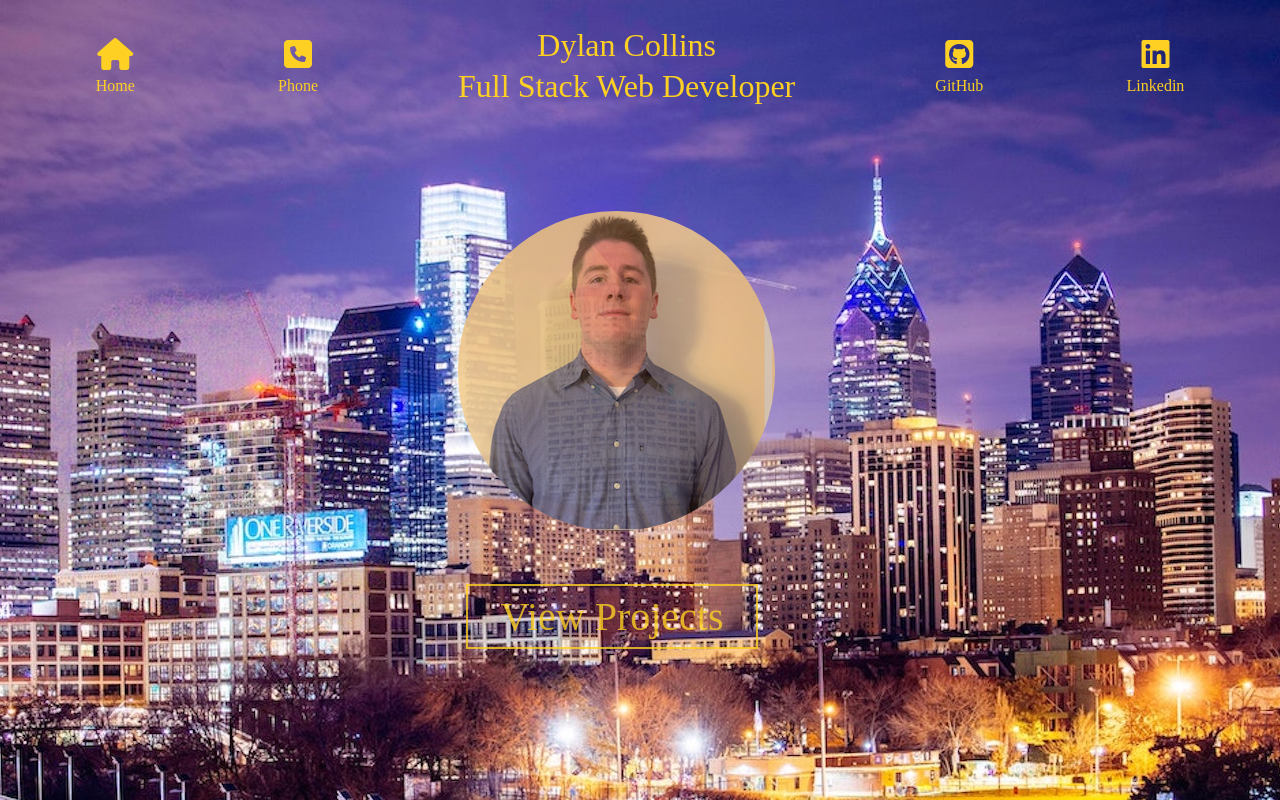
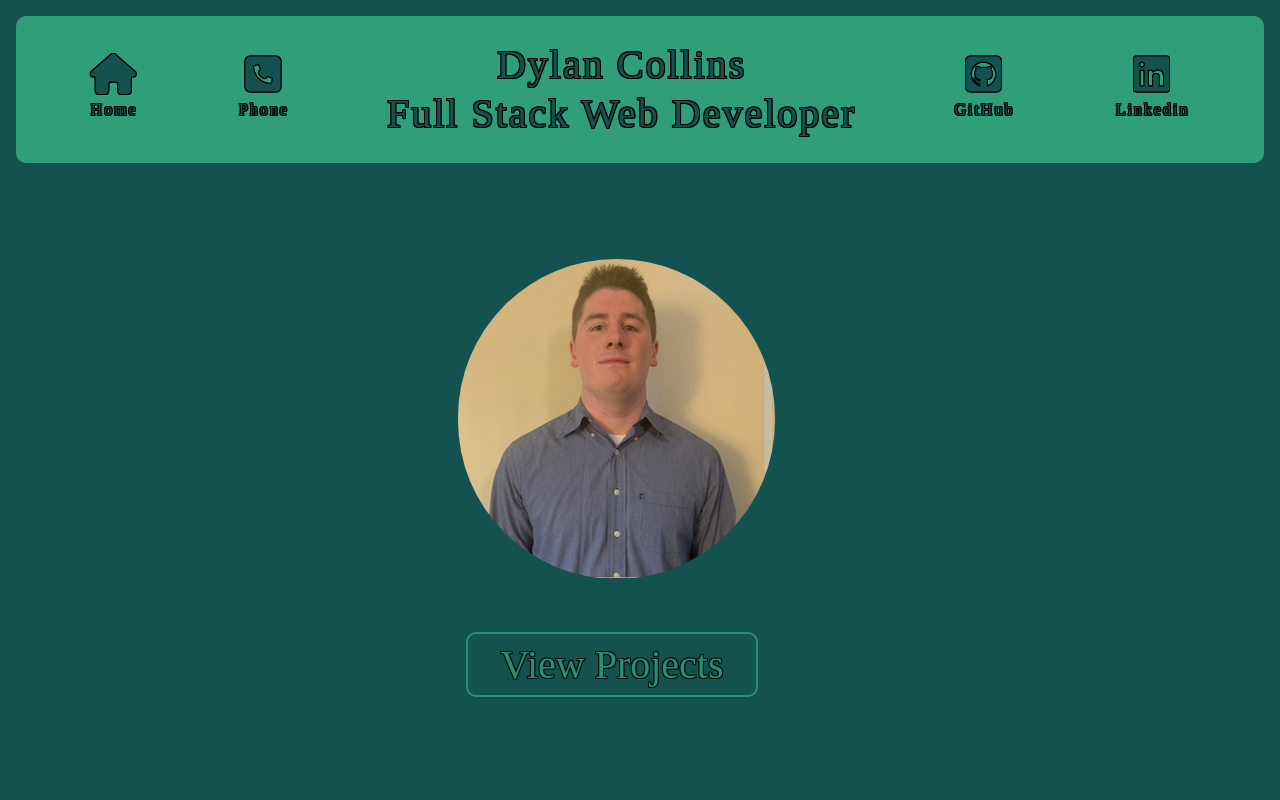
Before and after one commit to dylan17th/Portfolio, a plain HTML site: page index.html in a window 1280 px wide. Drawn offline with Linux system fonts and the light colour scheme.

Commit message:
changed the color and added text shadow

```diff
--- a/assets/index.js
+++ b/assets/index.js
@@ -60,7 +60,7 @@ image.addEventListener('mouseover', ()=> {
 
 //adding an eventlistener for the image for when the mouse leaves
 image.addEventListener('mouseleave', ()=> {
-    image.style.opacity = '.8';
+    image.style.opacity = '.9';
     image.style.transform= 'scale(1.0)';
     image.style.transition= '.3s';
 })
--- a/styles/styles.css
+++ b/styles/styles.css
@@ -31,11 +31,12 @@ footer, header, hgroup, menu, nav, section {
 
 body {
     line-height: 1;
-    background-image: url("/images/purple-phil.jpg");
-    background-repeat: no-repeat;
-    background-position-x: center;
+    background-color:#145250;
     font-size: 62.5%;
     box-sizing: border-box;
+    text-shadow: -1px -1px 0 #000, 1px 1px 0 #000, 0 -1px 0 #000,
+	0 1px 0 #000, 1px -1px 0 #000, -1px 1px 0 #000, 1px 0 0 #000,
+	-1px 0 0 #000;
 }
 ol, ul {
 	list-style: none;
@@ -53,25 +54,24 @@ table {
 	border-spacing: 0;
 }
 .nav div a{
-    color: #FDD023;
     text-align: center;
     text-decoration: none;
     display: flex;
     flex-direction: column;
-    /* border: black solid 2px; */
     padding-top: .9rem;
+    color:#145250;
 }
-.nav div{
-    color: #FDD023;
 
-}
 
 .nav{
     display:flex;
     justify-content: space-around;
-    font-size: 2rem;
+    font-size: 2.5rem;
+    letter-spacing: 2px;
     padding:1.5rem;
-    /* border: black solid 2px; */
+    background-color: rgb(48, 158, 121);
+    margin: 1rem;
+    border-radius: 10px;
 }
 .text{
     font-size: 1rem;
@@ -81,7 +81,7 @@ table {
     display: flex;
     flex-direction: column;
     align-items: center;
-    /* border: black solid 3px; */
+    color:#145250;
 }
 .name div{
     padding: .3rem;
@@ -95,7 +95,7 @@ table {
 
 .dylan{
     border-radius: 10rem;
-    opacity: .9 ;
+    opacity: .9;
     margin-top: 5rem;
     margin-right: 3rem;
 }
@@ -107,10 +107,11 @@ table {
     margin-right: 3.5rem ;
 }
 .projects-button a{
-    color:#FDD023;
+    color:rgb(48, 158, 121);
     font-size: 2.5rem;
-    border: #FDD023 solid 2px;
+    border: rgb(48, 158, 121) solid 2px;
     padding: .5rem 2rem;
+    border-radius: 10px;
 }
 .tranparent{
     opacity: .1;
```
Also changed, not shown: assets/projects.js (+24 -0 lines), images/philadelphia-portfolio.jpg (deleted), images/purple-phil.jpg (deleted).
